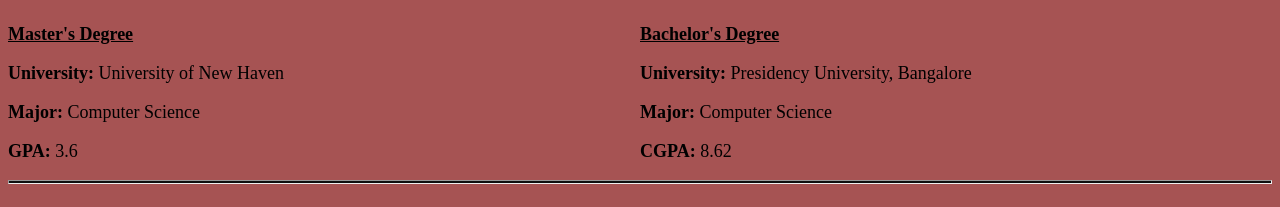
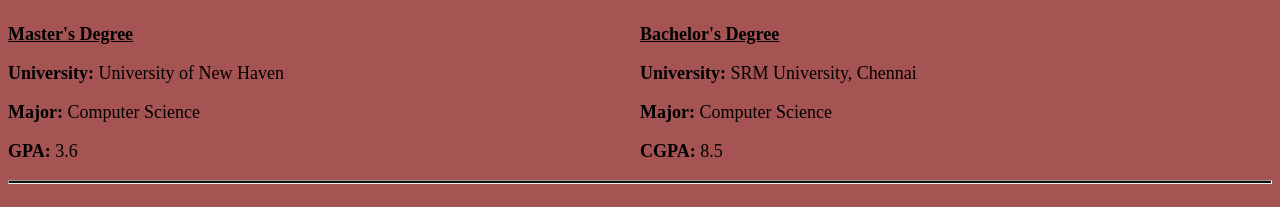
Before and after one commit to saitejagoud06/WebDatabase_Portfolio, a plain HTML site: page index.html in a window 1280 px wide. Shown: the part 423-630 px from the top of the page. Drawn offline with Linux system fonts and the light colour scheme.

Commit message:
Update index.html

```diff
--- a/index.html
+++ b/index.html
@@ -42,9 +42,9 @@
 
         <div class="Education2">
             <b id="Edu-details">Bachelor's Degree</b>
-      <p><b>University: </b> Presidency University, Bangalore</p>
+      <p><b>University: </b> SRM University, Chennai</p>
             <p><b>Major: </b> Computer Science</p>
-            <p><b>CGPA: </b> 8.62</p>
+            <p><b>CGPA: </b> 8.5</p>
         </div>
     </div>
     <hr>
```
